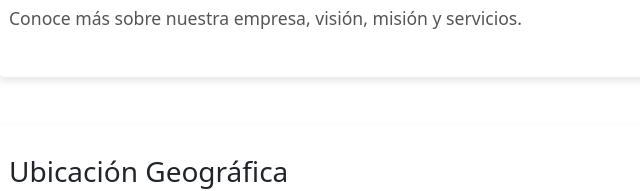
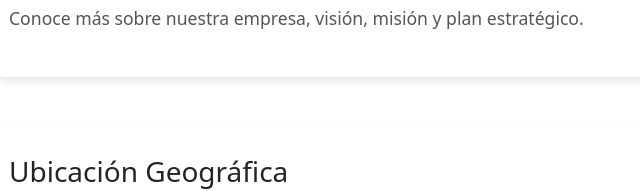
Before and after one commit to Omar-RL/Planeamiento_estrategico_DevinPeru, a plain HTML site: page index.html in a window 1280 px wide. Shown: the part 463-654 px from the top of the page, 73-713 px from the left. Drawn offline with nearby package versions, Linux system fonts and the light colour scheme.

Commit message:
actualizando index.html

```diff
--- a/index.html
+++ b/index.html
@@ -64,7 +64,7 @@
     <!-- Logo en la página principal -->
     <img src="logo.png" alt="Logo de DevinPeru" class="logo-index">
     <h1>Bienvenido a DevinPeru</h1>
-    <p>Conoce más sobre nuestra empresa, visión, misión y servicios.</p>
+    <p>Conoce más sobre nuestra empresa, visión, misión y plan estratégico.</p>
   </div>
 
   <!-- Sección de información sobre la empresa -->
```
